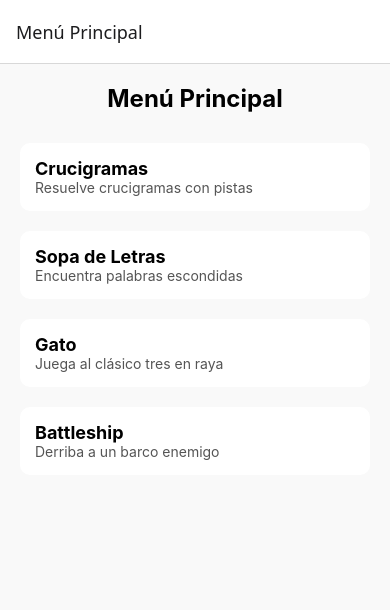
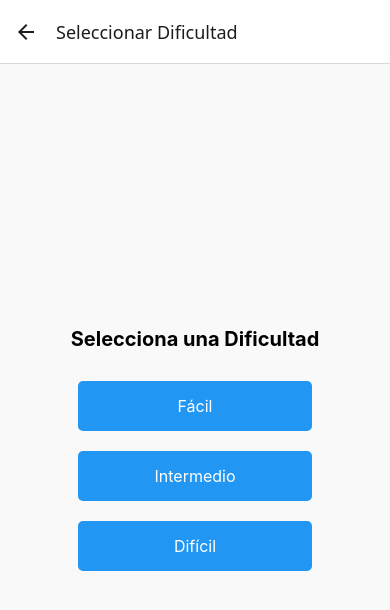
Before and after one commit to CarlosPaz64/little-games, a React Native app: screen /CrosswordDifficulty in a window 390 px wide. Shown: the top 610 px of the page. Built offline with nearby package versions, Linux system fonts and the light colour scheme.

Commit message:
Añadido de los niveles de dificultad
Creación de una vista que le permite al usuario elegir la dificultad

```diff
--- a/src/components/DifficultySelector.tsx
+++ b/src/components/DifficultySelector.tsx
@@ -1,61 +1,35 @@
-import React, { useState } from "react";
-import { StyleSheet, View, TouchableOpacity, Text } from "react-native";
+import React from "react";
+import { StyleSheet } from "react-native";
 import DifficultyModal from "./DifficultySelectorModal";
-import { gamesWithDifficulty, difficulties } from "../data/DifficultyData";
+import { difficulties } from "../data/DifficultyData";
 
 /**
  * Props para el componente DifficultySelector.
- * @param gameId - El identificador del juego actual.
+ * @param visible - Indica si el modal debe estar visible.
+ * @param onClose - Callback para cerrar el modal.
  * @param onSelectDifficulty - Callback al seleccionar un nivel de dificultad.
  */
 interface DifficultySelectorProps {
-  gameId: string;
-  onSelectDifficulty: (difficulty: string) => void;
+  visible: boolean; // Control de visibilidad del modal
+  onClose: () => void; // Callback para cerrar el modal
+  onSelectDifficulty: (difficulty: string) => void; // Callback al seleccionar una dificultad
 }
 
 /**
- * Componente que controla el modal del selector de dificultad.
+ * Componente que renderiza únicamente el modal de selección de dificultad.
  */
 const DifficultySelector: React.FC<DifficultySelectorProps> = ({
-  gameId,
+  visible,
+  onClose,
   onSelectDifficulty,
 }) => {
-  const [isModalVisible, setModalVisible] = useState(false);
-
-  console.log("gameId recibido:", gameId);
-  console.log(
-    "¿Debe mostrar selector?",
-    gamesWithDifficulty.includes(gameId)
-  );
-
-  // Si el juego no requiere selector de dificultad, no renderizamos nada.
-  if (!gamesWithDifficulty.includes(gameId)) return null;
-
   return (
-    <View style={styles.container}>
-      <TouchableOpacity
-        style={styles.openButton}
-        onPress={() => {
-          console.log("Abriendo modal...");
-          setModalVisible(true); // Cambia el estado del modal
-        }}
-      >
-        <Text style={styles.openButtonText}>Seleccionar Dificultad</Text>
-      </TouchableOpacity>
-      <DifficultyModal
-        visible={isModalVisible}
-        onClose={() => {
-          console.log("Cerrando modal...");
-          setModalVisible(false); // Cambia el estado al cerrar
-        }}
-        difficulties={difficulties}
-        onSelect={(difficulty) => {
-          console.log("Dificultad seleccionada:", difficulty);
-          onSelectDifficulty(difficulty);
-          setModalVisible(false);
-        }}
-      />
-    </View>
+    <DifficultyModal
+      visible={visible}
+      onClose={onClose}
+      difficulties={difficulties}
+      onSelect={onSelectDifficulty}
+    />
   );
 };
 
@@ -64,15 +38,6 @@ const styles = StyleSheet.create({
     marginVertical: 10,
     alignItems: "center",
   },
-  openButton: {
-    padding: 10,
-    backgroundColor: "#2196F3",
-    borderRadius: 5,
-  },
-  openButtonText: {
-    color: "#fff",
-    fontSize: 16,
-  },
 });
 
 export default DifficultySelector;
--- a/src/navigation/AppNavigation.tsx
+++ b/src/navigation/AppNavigation.tsx
@@ -1,11 +1,21 @@
 import React from "react";
 import { createNativeStackNavigator } from "@react-navigation/native-stack";
-import MainMenuScreen from "../screens/MainMenuScreen"; // Pantalla principal del menú
+import MainMenuScreen from "../screens/MainMenuScreen";
+import CrosswordDifficultyScreen from "../screens/CrosswordDifficultyScreen";
+import SelectedDifficultyScreen from "../screens/SelectedDifficultyScreen";
 
-const Stack = createNativeStackNavigator(); // Creamos el stack de navegación
+// Definimos los tipos de las rutas del stack
+export type AppStackParamList = {
+  MainMenu: undefined;
+  CrosswordDifficulty: undefined;
+  SelectedDifficulty: { gameId: string; difficulty: string };
+};
+
+// Creamos el stack tipado
+const Stack = createNativeStackNavigator<AppStackParamList>();
 
 /**
- * Configuración del stack de navegación para la aplicación.
+ * Configuración de las rutas del módulo de crucigramas.
  */
 const AppNavigator: React.FC = () => {
   return (
@@ -14,10 +24,22 @@ const AppNavigator: React.FC = () => {
       <Stack.Screen
         name="MainMenu"
         component={MainMenuScreen}
-        options={{ title: "Menú Principal" }} // Personalización del encabezado
+        options={{ title: "Menú Principal" }}
+      />
+      {/* Pantalla de selección de dificultad */}
+      <Stack.Screen
+        name="CrosswordDifficulty"
+        component={CrosswordDifficultyScreen}
+        options={{ title: "Seleccionar Dificultad" }}
+      />
+      {/* Pantalla de confirmación de dificultad */}
+      <Stack.Screen
+        name="SelectedDifficulty"
+        component={SelectedDifficultyScreen}
+        options={{ title: "Dificultad Seleccionada" }}
       />
     </Stack.Navigator>
   );
 };
 
-export default AppNavigator; // Exportamos para usar en App.tsx
+export default AppNavigator;
--- /dev/null
+++ b/src/screens/CrosswordDifficultyScreen.tsx
@@ -0,0 +1,75 @@
+import React from "react";
+import { View, StyleSheet, Text, TouchableOpacity } from "react-native";
+import { NativeStackScreenProps } from "@react-navigation/native-stack";
+import { AppStackParamList } from "../navigation/AppNavigation";
+
+/**
+ * Props que recibe la pantalla, tipadas desde el stack.
+ */
+type Props = NativeStackScreenProps<
+AppStackParamList,
+  "CrosswordDifficulty"
+>;
+
+/**
+ * Pantalla que permite al usuario seleccionar un nivel de dificultad.
+ */
+const CrosswordDifficultyScreen: React.FC<Props> = ({ navigation }) => {
+  // Lista de niveles de dificultad disponibles
+  const difficulties = ["Fácil", "Intermedio", "Difícil"];
+
+  /**
+   * Navega a la pantalla de confirmación con la dificultad seleccionada.
+   * @param difficulty - Nivel de dificultad elegido.
+   */
+  const handleDifficultySelect = (difficulty: string) => {
+    navigation.navigate("SelectedDifficulty", {
+      gameId: "crossword", // O el ID del juego actual
+      difficulty,
+    });
+  };
+
+
+  return (
+    <View style={styles.container}>
+      <Text style={styles.title}>Selecciona una Dificultad</Text> {/* Título */}
+      {difficulties.map((difficulty) => (
+        <TouchableOpacity
+          key={difficulty}
+          style={styles.button}
+          onPress={() => handleDifficultySelect(difficulty)}
+        >
+          <Text style={styles.buttonText}>{difficulty}</Text>
+        </TouchableOpacity>
+      ))}
+    </View>
+  );
+};
+
+const styles = StyleSheet.create({
+  container: {
+    flex: 1,
+    justifyContent: "center",
+    alignItems: "center",
+    backgroundColor: "#f9f9f9",
+  },
+  title: {
+    fontSize: 20,
+    fontWeight: "bold",
+    marginBottom: 20,
+  },
+  button: {
+    padding: 15,
+    backgroundColor: "#2196F3",
+    borderRadius: 5,
+    marginVertical: 10,
+    width: "60%",
+    alignItems: "center",
+  },
+  buttonText: {
+    color: "#fff",
+    fontSize: 16,
+  },
+});
+
+export default CrosswordDifficultyScreen;
--- a/src/screens/MainMenuScreen.tsx
+++ b/src/screens/MainMenuScreen.tsx
@@ -1,52 +1,66 @@
-// Pantalla principal que muestra los minijuegos y el nivel de dificultad
-import React, { useState } from "react"; // Importamos React y useState
-import { StyleSheet, View, FlatList } from "react-native"; // Herramientas de diseño
-import ScreenTitle from "../components/ScreenTitle"; // Componente para mostrar el título
-import GameOption from "../components/GameOption"; // Componente para cada opción de juego
-import DifficultySelector from "../components/DifficultySelector"; // Selector de dificultad
-import GameList from "../data/GameList"; // Importamos la lista de juegos
-import { handleGameSelect, handleDifficultySelect } from "../handlers/MainMenuHandlers"; // Importamos los manejadores
+import React from "react";
+import { StyleSheet, View, FlatList } from "react-native";
+import { NativeStackScreenProps } from "@react-navigation/native-stack";
+import ScreenTitle from "../components/ScreenTitle";
+import GameOption from "../components/GameOption";
+import { AppStackParamList } from "../navigation/AppNavigation";
+import GameList from "../data/GameList";
+import { gamesWithDifficulty } from "../data/DifficultyData";
 
 /**
- * Pantalla principal que muestra los juegos disponibles y el selector de dificultad.
+ * Props que recibe la pantalla, tipadas desde el stack.
  */
-const MainMenuScreen: React.FC = () => {
-  const [selectedGame, setSelectedGame] = useState<string | null>(null); // Estado del juego seleccionado
+type Props = NativeStackScreenProps<AppStackParamList, "MainMenu">;
+
+/**
+ * Pantalla principal que muestra los juegos disponibles.
+ */
+const MainMenuScreen: React.FC<Props> = ({ navigation }) => {
+  /**
+   * Maneja la selección de un juego.
+   * @param gameId - ID del juego seleccionado.
+   */
+  const handleGameSelect = (gameId: string) => {
+    console.log(`Juego seleccionado: ${gameId}`);
+    if (gamesWithDifficulty.includes(gameId)) {
+      // Navega a la pantalla de selección de dificultad
+      navigation.navigate("CrosswordDifficulty");
+    } else {
+      // Navega directamente al juego seleccionado
+      navigation.navigate("SelectedDifficulty", {
+        gameId,
+        difficulty: "N/A", // No aplica dificultad para este juego
+      });
+    }
+  };
 
   return (
     <View style={styles.container}>
-      <ScreenTitle title="Menú Principal" /> {/* Título de la pantalla */}
+      <ScreenTitle title="Menú Principal" />
       <FlatList
-        data={GameList} // Usamos la lista importada de juegos
-        keyExtractor={(item) => item.id} // Clave única para cada juego
+        data={GameList}
+        keyExtractor={(item) => item.id}
         renderItem={({ item }) => (
           <GameOption
-            name={item.name} // Nombre del juego
-            description={item.description} // Descripción del juego
-            onSelect={() => handleGameSelect(item.id, setSelectedGame)} // Callback al seleccionar un juego
+            name={item.name}
+            description={item.description}
+            onSelect={() => handleGameSelect(item.id)}
           />
         )}
-        contentContainerStyle={styles.list} // Estilo del contenedor
+        contentContainerStyle={styles.list}
       />
-      {/* Selector de dificultad, aparece solo si se selecciona un juego */}
-      {selectedGame && (
-        <DifficultySelector
-          gameId={selectedGame} // Pasamos el juego seleccionado
-          onSelectDifficulty={handleDifficultySelect} // Maneja la selección del nivel
-        />
-      )}
     </View>
   );
 };
 
 const styles = StyleSheet.create({
   container: {
-    flex: 1, // Ocupa todo el espacio disponible
-    padding: 20, // Espaciado interno
-    backgroundColor: "#f9f9f9", // Fondo claro
+    flex: 1,
+    padding: 20,
+    backgroundColor: "#f9f9f9",
   },
   list: {
-    paddingBottom: 20, // Espaciado inferior
+    paddingBottom: 20,
   },
 });
 
--- /dev/null
+++ b/src/screens/SelectedDifficultyScreen.tsx
@@ -0,0 +1,60 @@
+import React from "react";
+import { View, StyleSheet, Text, TouchableOpacity } from "react-native";
+import { NativeStackScreenProps } from "@react-navigation/native-stack";
+import { AppStackParamList } from "../navigation/AppNavigation";
+
+/**
+ * Props que recibe la pantalla, tipadas desde el stack.
+ */
+type Props = NativeStackScreenProps<
+   AppStackParamList,
+  "SelectedDifficulty"
+>;
+
+/**
+ * Pantalla que muestra la dificultad seleccionada por el usuario.
+ */
+const SelectedDifficultyScreen: React.FC<Props> = ({ route, navigation }) => {
+  const { difficulty } = route.params; // Obtenemos la dificultad de los parámetros
+
+  return (
+    <View style={styles.container}>
+      <Text style={styles.message}>
+        Dificultad seleccionada: {difficulty}
+      </Text> {/* Mensaje con la dificultad */}
+      <TouchableOpacity
+        style={styles.button}
+        onPress={() => navigation.navigate("CrosswordDifficulty")} // Navegar a la pantalla de selección de dificultad
+      >
+        <Text style={styles.buttonText}>Seleccionar otra dificultad</Text>
+      </TouchableOpacity>
+    </View>
+  );
+};
+
+const styles = StyleSheet.create({
+  container: {
+    flex: 1,
+    justifyContent: "center",
+    alignItems: "center",
+    backgroundColor: "#f9f9f9",
+  },
+  message: {
+    fontSize: 18,
+    marginBottom: 20,
+  },
+  button: {
+    padding: 15,
+    backgroundColor: "#2196F3",
+    borderRadius: 5,
+    marginVertical: 10,
+    width: "60%",
+    alignItems: "center",
+  },
+  buttonText: {
+    color: "#fff",
+    fontSize: 16,
+  },
+});
+
+export default SelectedDifficultyScreen;
```
